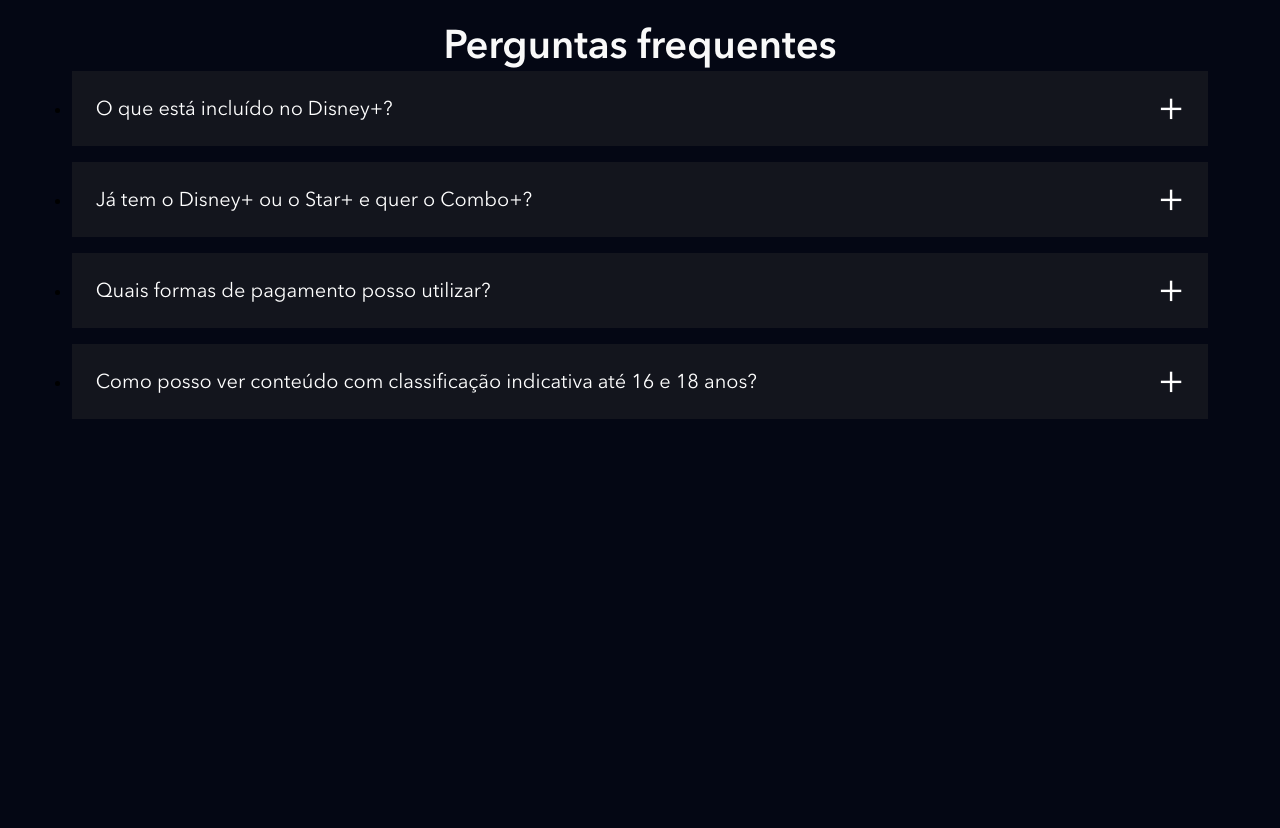
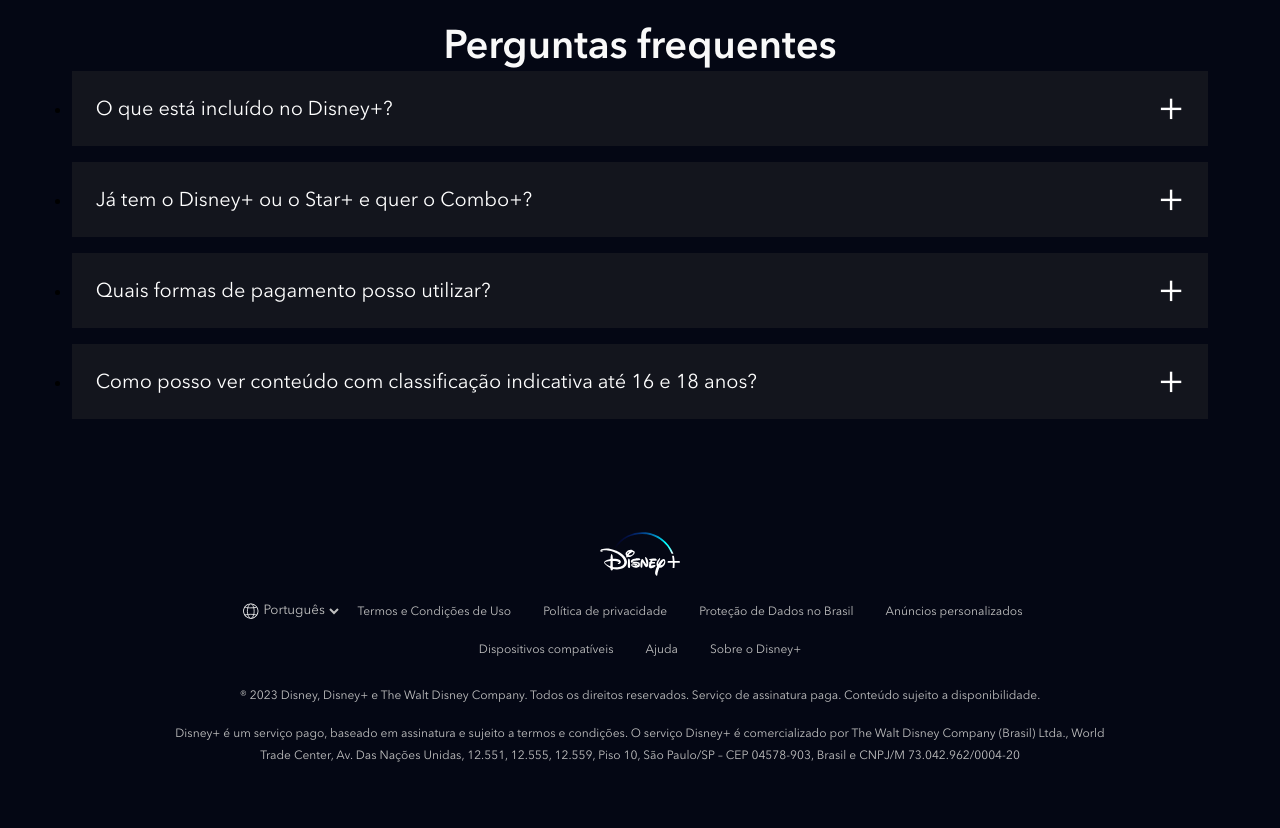
Before and after one commit to viniciusrbraga/clone_disneyplus, a website: page index.html in a window 1280 px wide. Shown: the part 4518-5346 px from the top of the page. Before the commit the page ends 5024 px from the top, so only its background shows below. Drawn offline with nearby package versions, Linux system fonts and the light colour scheme; files that its build step writes are made by us from their sources; files whose address does not match are found by name.

Commit message:
criando a seção rodapé

```diff
--- a/index.html
+++ b/index.html
@@ -279,6 +279,53 @@
             </li>
         </ul>
     </section>
+
+    <footer class="footer">
+        <div class="footer__container">
+            <img src="./dist/images/disneyplus.svg" alt="Disney+" class="footer__logo">
+            <ul class="footer__links">
+                <li class="footer__links__item">
+                    <div class="language-selector">
+                        <img src="./dist/images/icones/globe.svg" alt="Globe">
+                        <select>
+                            <option>English</option>
+                            <option selected>Português</option>
+                        </select>
+                    </div>
+                </li>
+                <li class="footer__links__item">
+                    <a href="#" class="text--small">Termos e Condições de Uso</a>
+                </li>
+                <li class="footer__links__item">
+                    <a href="#" class="text--small">Política de privacidade</a>
+                </li>
+                <li class="footer__links__item">
+                    <a href="#" class="text--small">Proteção de Dados no Brasil</a>
+                </li>
+                <li class="footer__links__item">
+                    <a href="#" class="text--small">Anúncios personalizados</a>
+                </li>
+                <li class="footer__links__item">
+                    <a href="#" class="text--small">Dispositivos compatíveis</a>
+                </li>
+                <li class="footer__links__item">
+                    <a href="#" class="text--small">Ajuda</a>
+                </li>
+                <li class="footer__links__item">
+                    <a href="#" class="text--small">Sobre o Disney+</a>
+                </li>
+            </ul>
+            <p class="text--small">
+                ® 2023 Disney, Disney+ e The Walt Disney Company. Todos os direitos reservados. Serviço de assinatura
+                paga. Conteúdo sujeito a disponibilidade.
+            </p>
+            <p class="text--small">
+                Disney+ é um serviço pago, baseado em assinatura e sujeito a termos e condições. O serviço Disney+ é
+                comercializado por The Walt Disney Company (Brasil) Ltda., World Trade Center, Av. Das Nações Unidas,
+                12.551, 12.555, 12.559, Piso 10, São Paulo/SP – CEP 04578-903, Brasil e CNPJ/M 73.042.962/0004-20
+            </p>
+        </div>
+    </footer>
     <script src="./src/main.js"></script>
 </body>
 
--- /dev/null
+++ b/src/styles/_footer.scss
@@ -0,0 +1,69 @@
+@use 'variaveis';
+
+.footer {
+    padding: 26px 8px;
+
+    &__container {
+        max-width: 1024p;
+        width: 75%;
+        margin: 0 auto;
+        text-align: center;
+        padding-bottom: 20px;
+    }
+
+    &__logo {
+        width: 80px;
+        margin: 0 auto 10px;
+    }
+
+    &__links {
+        margin-bottom: 16px;
+        display: flex;
+        align-items: center;
+        flex-wrap: wrap;
+        justify-content: center;
+
+        &__item {
+            display: inline-block;
+
+            a {
+                text-decoration: none;
+                padding: 8px 16px;
+                display: block;
+
+                &:hover {
+                    color: variaveis.$corTextoSecaundaria;
+                }
+            }
+        }
+    }
+
+    p {
+        margin-bottom: 16px;
+    }
+}
+
+.language-selector {
+    display: flex;
+    align-items: center;
+
+    img {
+        height: 18px;
+        width: 18px;
+    }
+
+    select {
+        background-color: transparent;
+        border: none;
+        color: variaveis.$corTextoPrincipal;
+        height: 38px;
+
+        &:hover {
+            color: variaveis.$corTextoSecaundaria;
+        }
+
+        option {
+            color: variaveis.$corDeFundo;
+        }
+    }
+}
--- a/src/styles/main.scss
+++ b/src/styles/main.scss
@@ -4,6 +4,7 @@
 @use 'plans';
 @use 'available-devices';
 @use 'faq';
+@use 'footer';
 
 @font-face {
     font-family: Avenir;
```
